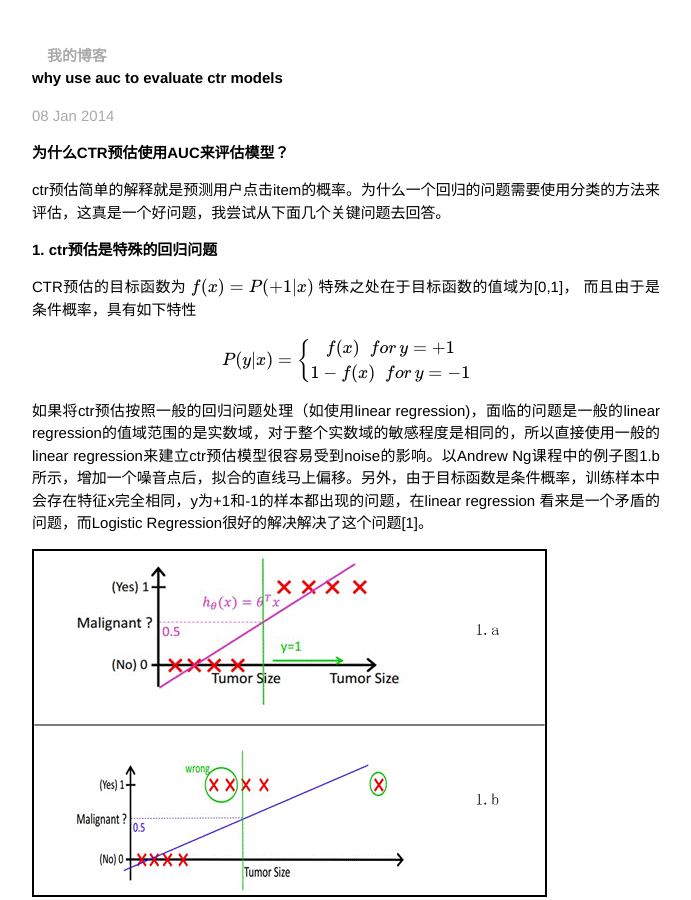
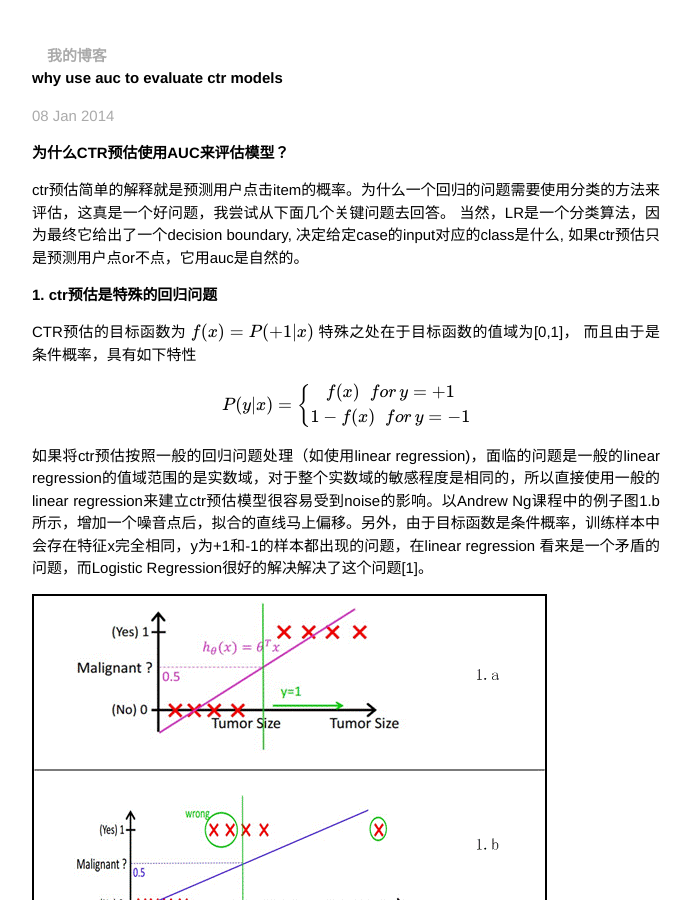
Before and after one commit to geeseek/geeseek.github.io, a Jekyll site: the page built from _posts/2014-01-08-why-using-auc-to-evaluate-ctr-models.markdown, in a window 1280 px wide and 900 px high. Shown: the whole window, without its empty margins (294-985 px from the left). Built offline with Jekyll 4.4.1, drawn with Linux system fonts in a browser that asks for light colours; formulas are drawn with MathJax 3.

Commit message:
fix blog

```diff
--- a/_posts/2014-01-08-why-using-auc-to-evaluate-ctr-models.markdown
+++ b/_posts/2014-01-08-why-using-auc-to-evaluate-ctr-models.markdown
@@ -7,6 +7,7 @@ categories: machine learning
 
 ###为什么CTR预估使用AUC来评估模型？
 ctr预估简单的解释就是预测用户点击item的概率。为什么一个回归的问题需要使用分类的方法来评估，这真是一个好问题，我尝试从下面几个关键问题去回答。
+当然，LR是一个分类算法，因为最终它给出了一个decision boundary, 决定给定case的input对应的class是什么, 如果ctr预估只是预测用户点or不点，它用auc是自然的。
 
 #### 1. ctr预估是特殊的回归问题
 
```
